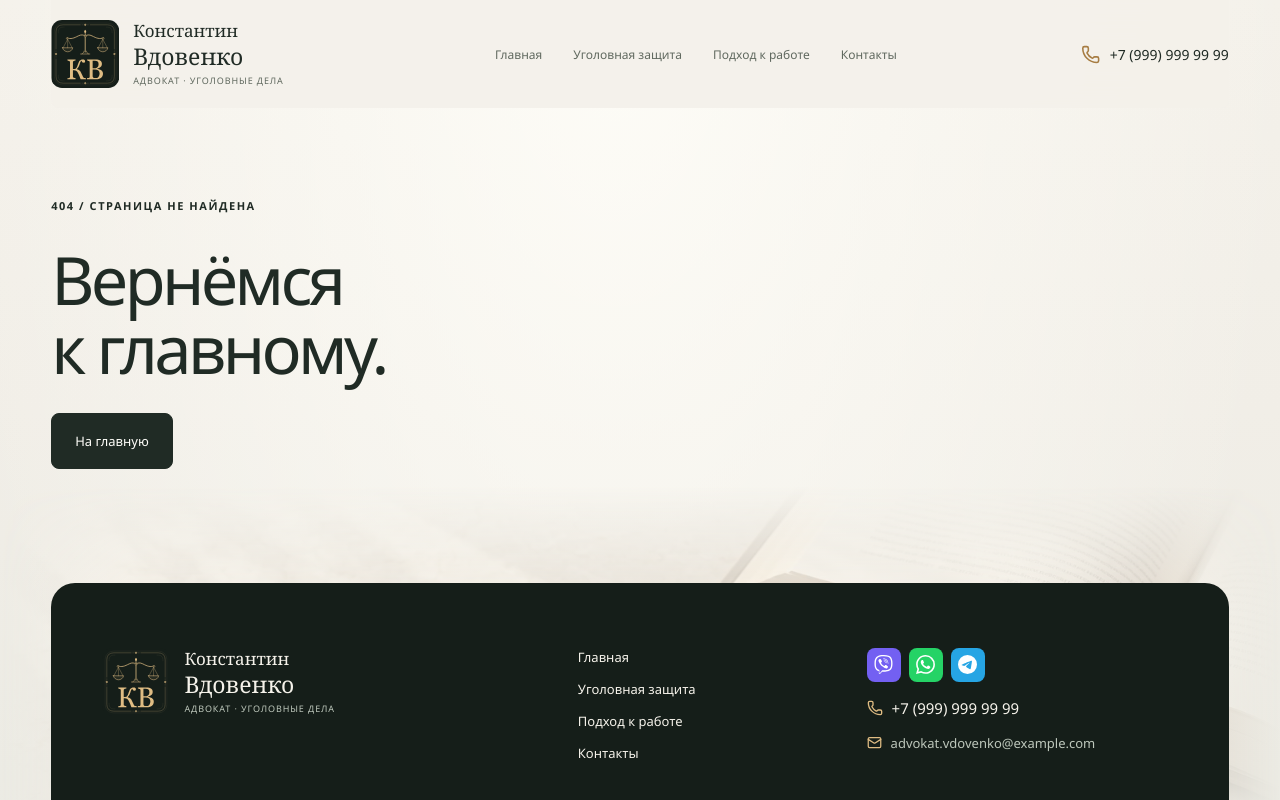
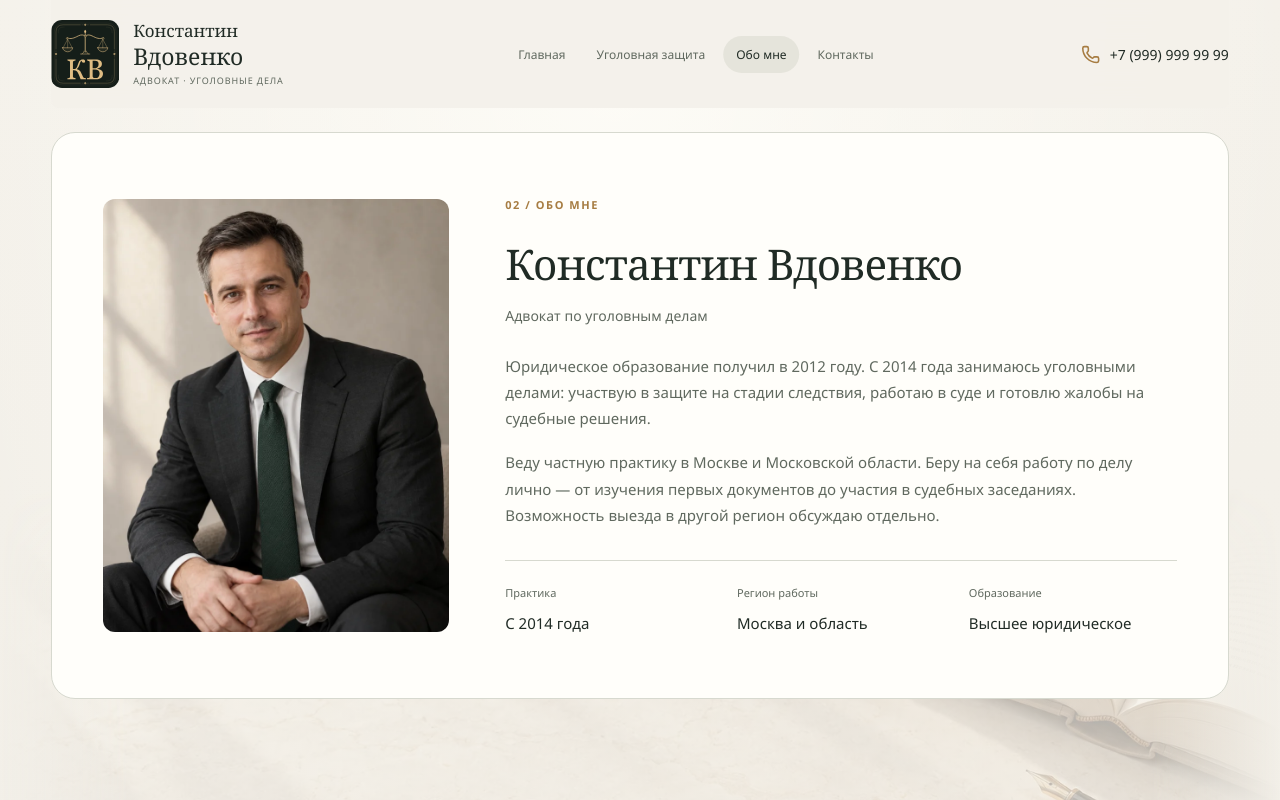
Before and after one commit to Aleks-man/advokat-vdovenko, a React (Vite) app in the folder front/: page /about in a window 1280 px wide. Shown: the top 800 px of the page. Built offline with nearby package versions, Linux system fonts and the light colour scheme; a web font is replaced by a local one.

Commit message:
refactor: combine biography and work approach on dedicated about page

```diff
--- a/front/src/app/App.tsx
+++ b/front/src/app/App.tsx
@@ -1,9 +1,9 @@
-import { Route, Routes } from 'react-router-dom'
+import { Navigate, Route, Routes } from 'react-router-dom'
 import { Header } from '../components/Header/Header'
 import { Footer } from '../components/Footer/Footer'
 import { Home } from '../pages/Home/Home'
 import { Practice } from '../pages/Practice/Practice'
-import { Approach } from '../pages/Approach/Approach'
+import { AboutPage } from '../pages/About/About'
 import { Contacts } from '../pages/Contacts/Contacts'
 import { NotFound } from '../pages/NotFound/NotFound'
 import { RouteEffects } from './RouteEffects'
@@ -19,7 +19,8 @@ export function App() {
         <Routes>
           <Route path="/" element={<Home />} />
           <Route path="/practice" element={<Practice />} />
-          <Route path="/approach" element={<Approach />} />
+          <Route path="/about" element={<AboutPage />} />
+          <Route path="/approach" element={<Navigate to="/about" replace />} />
           <Route path="/contacts" element={<Contacts />} />
           <Route path="*" element={<NotFound />} />
         </Routes>
--- a/front/src/app/RouteEffects.tsx
+++ b/front/src/app/RouteEffects.tsx
@@ -3,7 +3,7 @@ import { useLocation } from 'react-router-dom'
 const titles: Record<string, string> = {
   '/': 'Адвокат по уголовным делам',
   '/practice': 'Уголовная защита',
-  '/approach': 'Подход к работе',
+  '/about': 'Обо мне',
   '/contacts': 'Контакты',
 }
 export function RouteEffects() {
--- a/front/src/components/About/About.css
+++ b/front/src/components/About/About.css
@@ -31,7 +31,7 @@
   margin-bottom: 26px;
   color: var(--accent);
 }
-.about-heading h2 {
+.about-heading h1 {
   max-width: 540px;
   font-family: Georgia, 'Times New Roman', serif;
   font-size: clamp(32px, 3.3vw, 46px);
@@ -76,7 +76,7 @@
     grid-template-columns: 1fr;
     gap: 28px;
   }
-  .about-heading h2 {
+  .about-heading h1 {
     max-width: none;
   }
 }
--- a/front/src/components/About/About.tsx
+++ b/front/src/components/About/About.tsx
@@ -11,14 +11,13 @@ export function About() {
             alt={about.portrait.alt}
             width="800"
             height="1000"
-            loading="lazy"
             decoding="async"
           />
         </div>
         <div className="about-content">
           <div className="about-heading">
             <p className="eyebrow">02 / Обо мне</p>
-            <h2 id="about-heading">{about.name}</h2>
+            <h1 id="about-heading">{about.name}</h1>
             <p className="about-profession">{about.profession}</p>
           </div>
           <div className="about-biography">
--- a/front/src/components/Principles/Principles.tsx
+++ b/front/src/components/Principles/Principles.tsx
@@ -46,7 +46,7 @@ export function Principles() {
               <p>Заранее согласуем мои задачи, стоимость и порядок связи.</p>
             </div>
           </div>
-          <Link to="/approach" className="text-link">
+          <Link to="/about#approach" className="text-link">
             Как я работаю
           </Link>
         </div>
--- a/front/src/data/site.ts
+++ b/front/src/data/site.ts
@@ -9,7 +9,7 @@ export const site = {
 export const navigation = [
   { to: '/', label: 'Главная' },
   { to: '/practice', label: 'Уголовная защита' },
-  { to: '/approach', label: 'Подход к работе' },
+  { to: '/about', label: 'Обо мне' },
   { to: '/contacts', label: 'Контакты' },
 ]
 export const practiceAreas = [
--- a/front/src/pages/Approach/Approach.tsx
+++ b/front/src/pages/About/About.tsx
@@ -1,25 +1,13 @@
 import { AccordionItem } from '../../components/AccordionItem/AccordionItem'
 import { workSteps } from '../../data/site'
 import { ContactBanner } from '../../components/ContactBanner/ContactBanner'
-import './Approach.css'
-import { PageIntro } from '../../components/PageIntro/PageIntro'
-export function Approach() {
+import './About.css'
+import { About } from '../../components/About/About'
+export function AboutPage() {
   return (
     <>
-      <PageIntro
-        eyebrow="02 / Подход к работе"
-        title={
-          <>
-            Как мы будем
-            <br />
-            <em>работать</em>
-          </>
-        }
-      >
-        До начала работы мы согласуем задачи, стоимость и порядок связи. Здесь — о том, как строится
-        наше взаимодействие.
-      </PageIntro>
-      <section className="container section">
+      <About />
+      <section className="container section" id="approach">
         <div className="section-heading">
           <p className="eyebrow">Начало работы</p>
           <h2>
--- a/front/src/pages/Home/Home.tsx
+++ b/front/src/pages/Home/Home.tsx
@@ -1,4 +1,3 @@
-import { About } from '../../components/About/About'
 import { Hero } from '../../components/Hero/Hero'
 import { PracticeList } from '../../components/PracticeList/PracticeList'
 import { Principles } from '../../components/Principles/Principles'
@@ -24,7 +23,6 @@ export function Home() {
         </div>
         <PracticeList />
       </section>
-      <About />
       <Principles />
       <ContactBanner />
     </>
```
Also changed, not shown: front/src/pages/About/About.css (renamed from front/src/pages/Approach/Approach.css), 2 other files (tests, documents, lock files or other folders).
